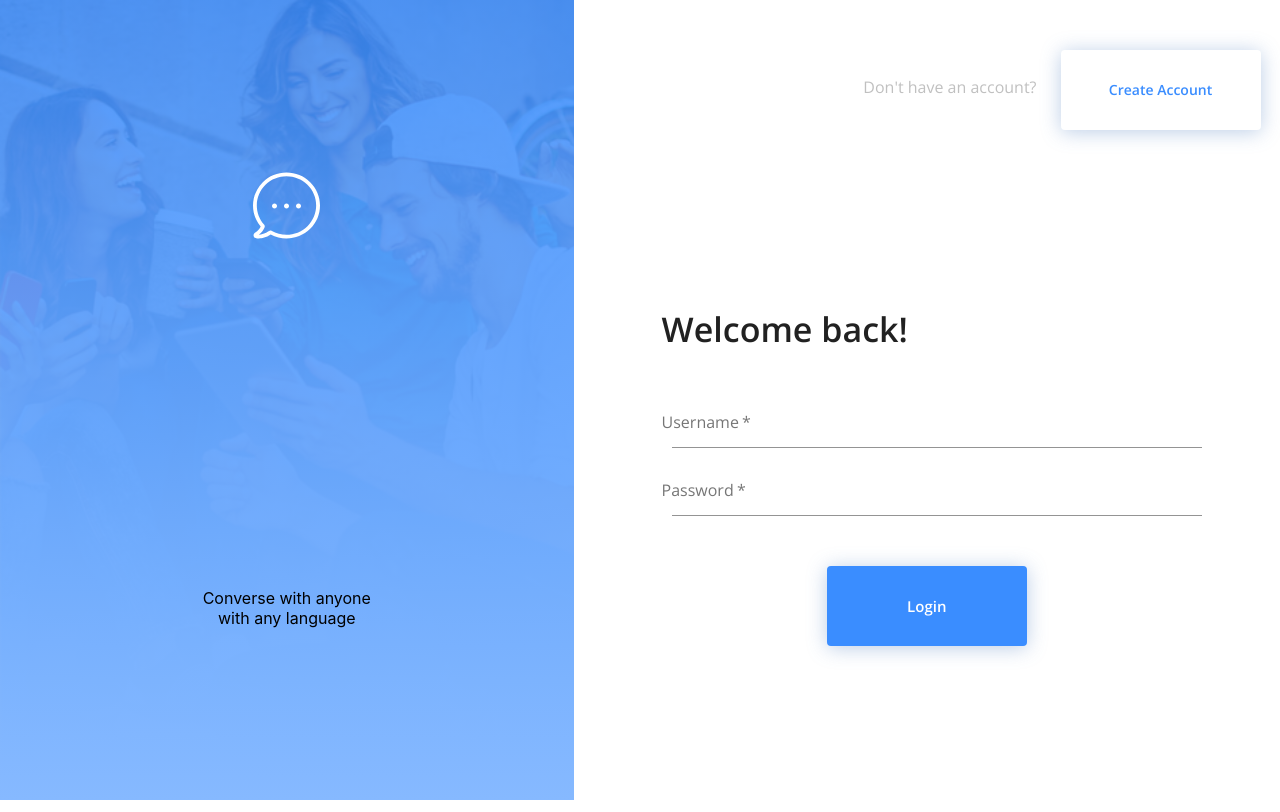
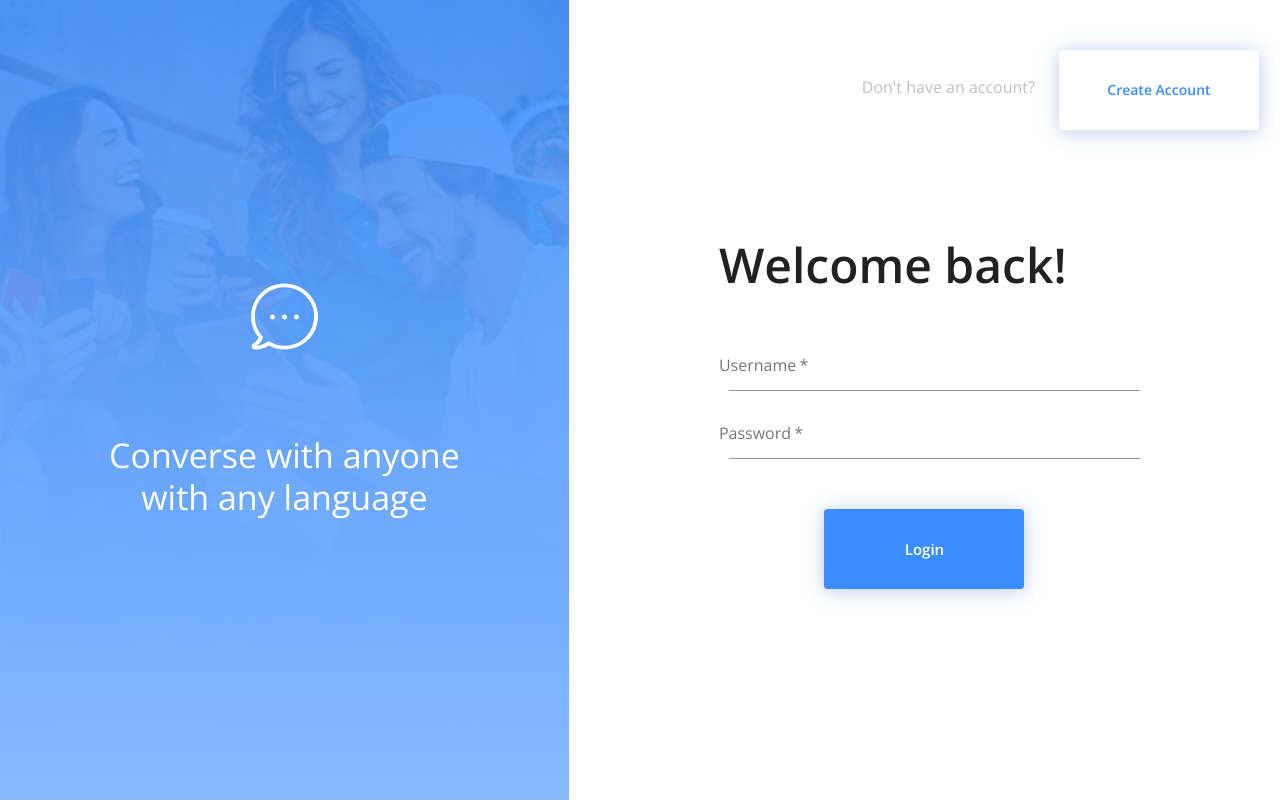
Before and after one commit to bstizzle/live-chat-project, a React (Create React App) app in the folder client/: page /login in a window 1280 px wide. Built offline with nearby package versions, Linux system fonts and the light colour scheme; no server answers.

Commit message:
spec matching done and adaptive/mobile friendly on login page

```diff
--- a/client/src/Login.js
+++ b/client/src/Login.js
@@ -28,8 +28,12 @@ const useStyles = makeStyles((theme) => ({
   input: {
     padding: "10px"
   },
+  sideTxt: {
+    color: "white",
+  },
   header: {
-    paddingTop: "50px"
+    paddingTop: "50px",
+    height: '5%'
   },
   headerTxt: {
     paddingTop: "25px",
@@ -68,21 +72,23 @@ const Login = (props) => {
         <div className="sidebar" style={{"--img": `url("${bgImage}")`}}>
           <Grid
             container
-            justify="center"
-            alignItems="center"
             className={classes.imgOver}
+            spacing={10}
           >
             <Grid item xs={12}>
               <img src={bubble} alt="bubble" />
             </Grid>
             <Grid item xs={12}>
+              <Typography variant="h4" className={classes.sideTxt}>
                 Converse with anyone<br></br>
                 with any language
+              </Typography>
             </Grid>
           </Grid>
         </div>
       </Hidden>
-      <Grid container spacing={3} className={classes.header}>
+      <Grid container>
+        <Grid container item className={classes.header} spacing={3}>
           <Grid item sm={8} xs={6}>
             <Typography className={classes.headerTxt} align="right">Don't have an account?</Typography>
           </Grid>
@@ -91,9 +97,15 @@ const Login = (props) => {
               Create Account
             </Button>
           </Grid>
-        <Grid item xs={12} style={{padding: '100px'}}>
+        </Grid>
+        <Grid item xs={12} style={{padding: '0px 150px 0px 150px'}}>
           <Paper className={classes.paper} elevation={0} justify="center">
+            <Hidden smDown>
+              <Typography variant="h3" style={{textAlign: "left", fontWeight: "bold", paddingBottom: '40px'}}>Welcome back!</Typography>
+            </Hidden>
+            <Hidden mdUp>
               <Typography variant="h4" style={{textAlign: "left", fontWeight: "bold", paddingBottom: '40px'}}>Welcome back!</Typography>
+            </Hidden>
             <form onSubmit={handleLogin}>
               <Grid item xs={12}>
                 <FormControl className={classes.input} fullWidth required>
--- a/client/src/index.css
+++ b/client/src/index.css
@@ -15,4 +15,5 @@ code {
   width: 80%;
   background-size: cover;
   display: flex;
+  align-items: center;
 }
```
Lines whose indentation alone changed are shown as unchanged.
